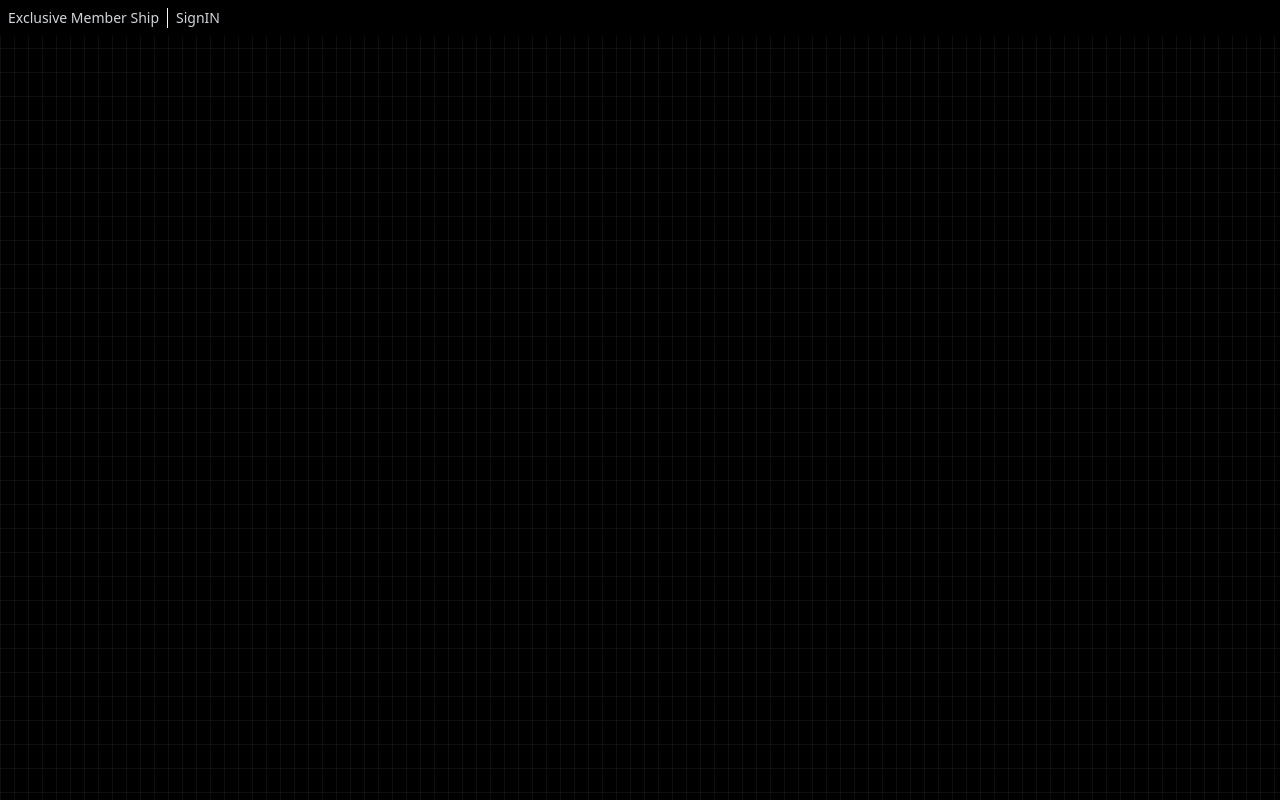
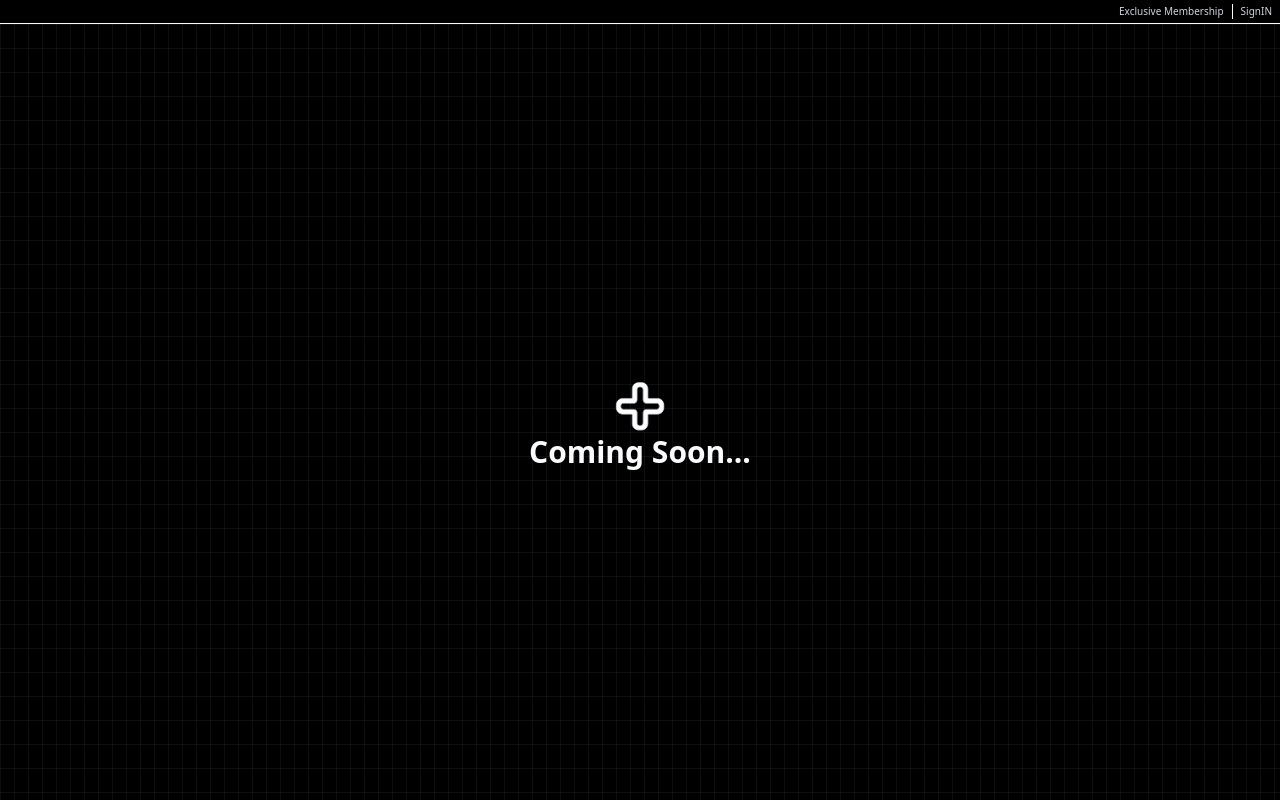
Before and after one commit to adsrisanth/mycrux, a Next.js app in the folder my-app/: page / in a window 1280 px wide. Built offline with nearby package versions, Linux system fonts and the light colour scheme.

Commit message:
feat(coming-soon): coming-soon page setup frontend

```diff
--- a/my-app/src/app/page.tsx
+++ b/my-app/src/app/page.tsx
@@ -1,21 +1,29 @@
-import Logo from '../app/assets/logo.png'
-import Image from 'next/image'
+import Image from "next/image";
+import Logo from './assets/logo.png'
 
-const home = () => {
-  return(
+const Home = () => {
+  return (
     <div className="fixed w-full h-full bg-slate-950">
-      <div className="absolute bottom-0 left-0 right-0 top-0 bg-[linear-gradient(to_right,#4f4f4f2e_1px,transparent_1px),linear-gradient(to_bottom,#4f4f4f2e_1px,transparent_1px)] bg-[size:14px_24px] bg-black"></div>
-      <div className="bg-black relative z-0 px-2 py-2">
-        <div className='text-gray-300 text-sm flex '>
-          <span className='cursor-pointer border-r border-gray-50 hover:text-gray-50 hover:duration-300 pr-2'>Exclusive Member Ship</span>
+      <div className="absolute bottom-0 left-0 right-0 top-0 bg-[linear-gradient(to_right,#4f4f4f2e_1px,transparent_1px),linear-gradient(to_bottom,#4f4f4f2e_1px,transparent_1px)] bg-[size:14px_24px] bg-black z-0"></div>
+      <div className="bg-black relative z-10">
+        <div className='text-gray-300 text-[10px] flex place-content-end px-2 py-1 border-b-[0.1px] border-gray-50'>
+          <span className='cursor-pointer border-r border-gray-50 hover:text-gray-50 hover:duration-300 pr-2'>Exclusive Membership</span>
           <span className='cursor-pointer hover:duration-500 pl-2 hover:text-gray-50'>SignIN</span>
         </div>
+        {/* <div className="bg-black py-2 px-3 border-b border-gray-50">
+          <Image src={Logo} alt="Logo" className="w-10 h-10" />
+        </div> */}
       </div>
-      <div className="flex z-10 text-gray-50">
-        <h1>coming soon</h1>
+      <div className="flex h-full w-full items-center justify-center text-gray-50 relative z-10 flex-col">
+        <div>
+          <Image src={Logo} alt="Logo" className="w-14 h-14" />
+        </div>
+        <div>
+          <h1 className="text-3xl font-bold">Coming Soon...</h1>
+        </div>
       </div>
     </div>
   );
 };
 
-export default home;
+export default Home;
```
Also changed, not shown: 1 other file (tests, documents, lock files or other folders).
